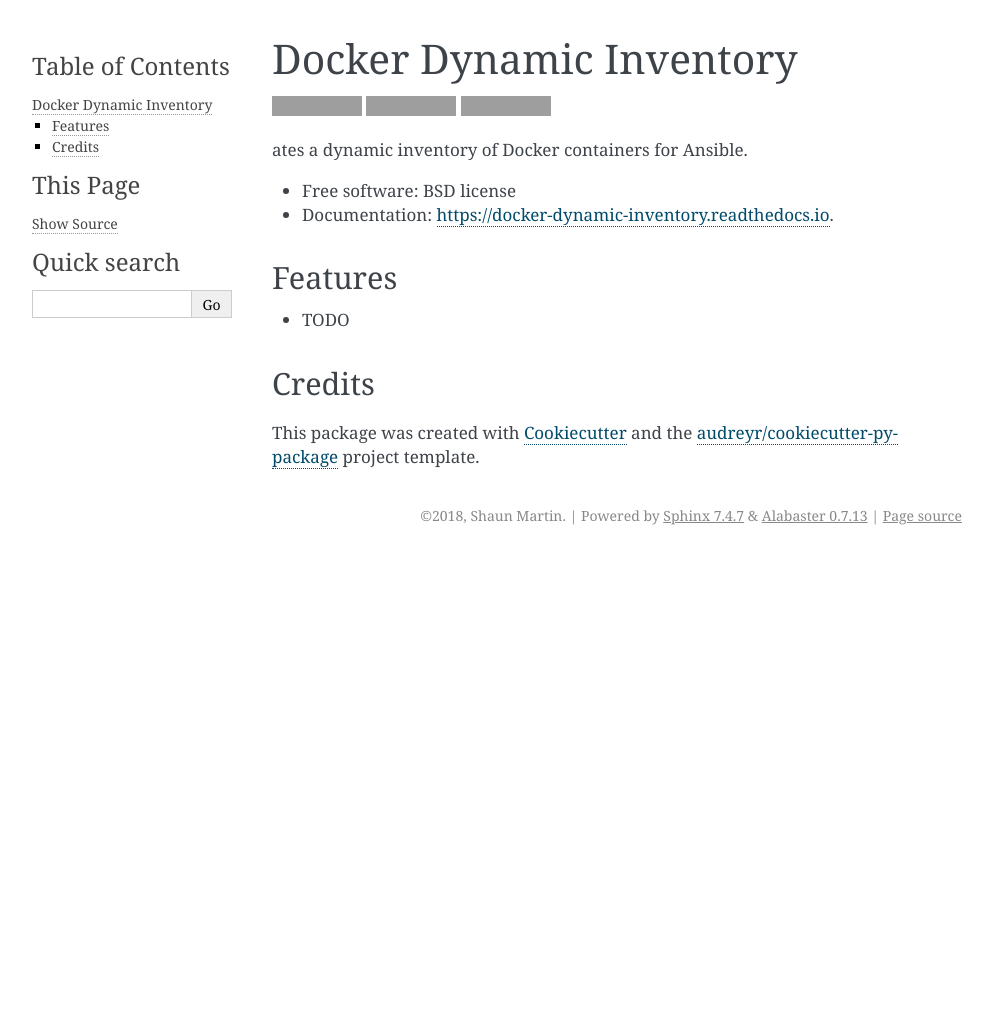
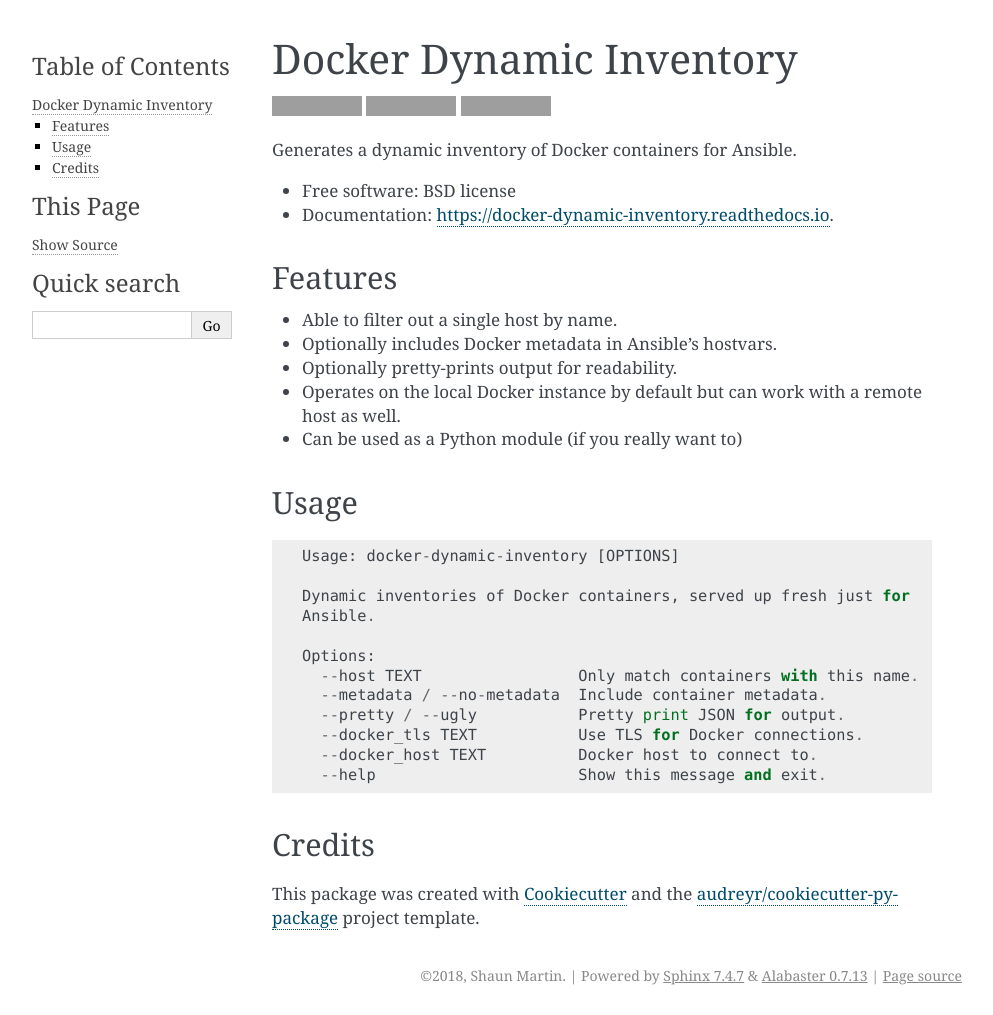
Before and after one commit to inhumantsar/python-docker-dynamic-inventory, a Sphinx documentation site: the page built from docs/readme.rst, in a window 1280 px wide. Shown: the whole page, without its empty margins (148-1141 px from the left). Built offline with Sphinx 7.4.7, drawn with Linux system fonts in a browser that asks for light colours; pages that are not in the unit, such as notebooks, are missing from menus; before the commit the page ends 900 px from its top, so only the background shows below that; grey boxes are pictures that could not be loaded.

```diff
--- a/README.rst
+++ b/README.rst
@@ -16,7 +16,7 @@
 
 
 
-ates a dynamic inventory of Docker containers for Ansible.
+Generates a dynamic inventory of Docker containers for Ansible.
 
 
 * Free software: BSD license
@@ -26,7 +26,32 @@
 Features
 --------
 
-* TODO
+* Able to filter out a single host by name.
+* Optionally includes Docker metadata in Ansible's hostvars.
+* Optionally pretty-prints output for readability.
+* Operates on the local Docker instance by default but can work with a remote host as well.
+* Can be used as a Python module (if you really want to)
+
+
+Usage
+-----
+
+::
+
+  Usage: docker-dynamic-inventory [OPTIONS]
+
+  Dynamic inventories of Docker containers, served up fresh just for
+  Ansible.
+
+  Options:
+    --host TEXT                 Only match containers with this name.
+    --metadata / --no-metadata  Include container metadata.
+    --pretty / --ugly           Pretty print JSON for output.
+    --docker_tls TEXT           Use TLS for Docker connections.
+    --docker_host TEXT          Docker host to connect to.
+    --help                      Show this message and exit.
+
+
 
 Credits
 -------
```
Also changed, not shown: docs/installation.rst (+5 -5 lines), 1 other file.
